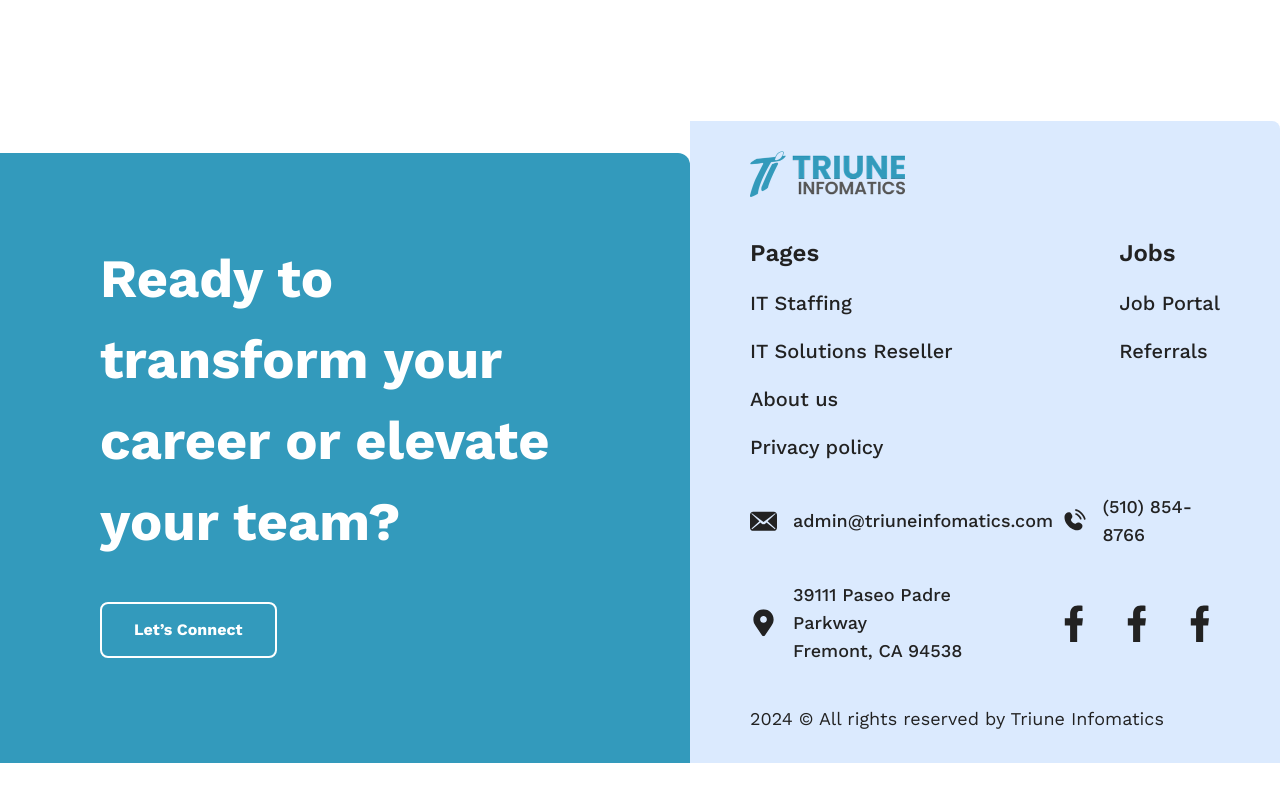
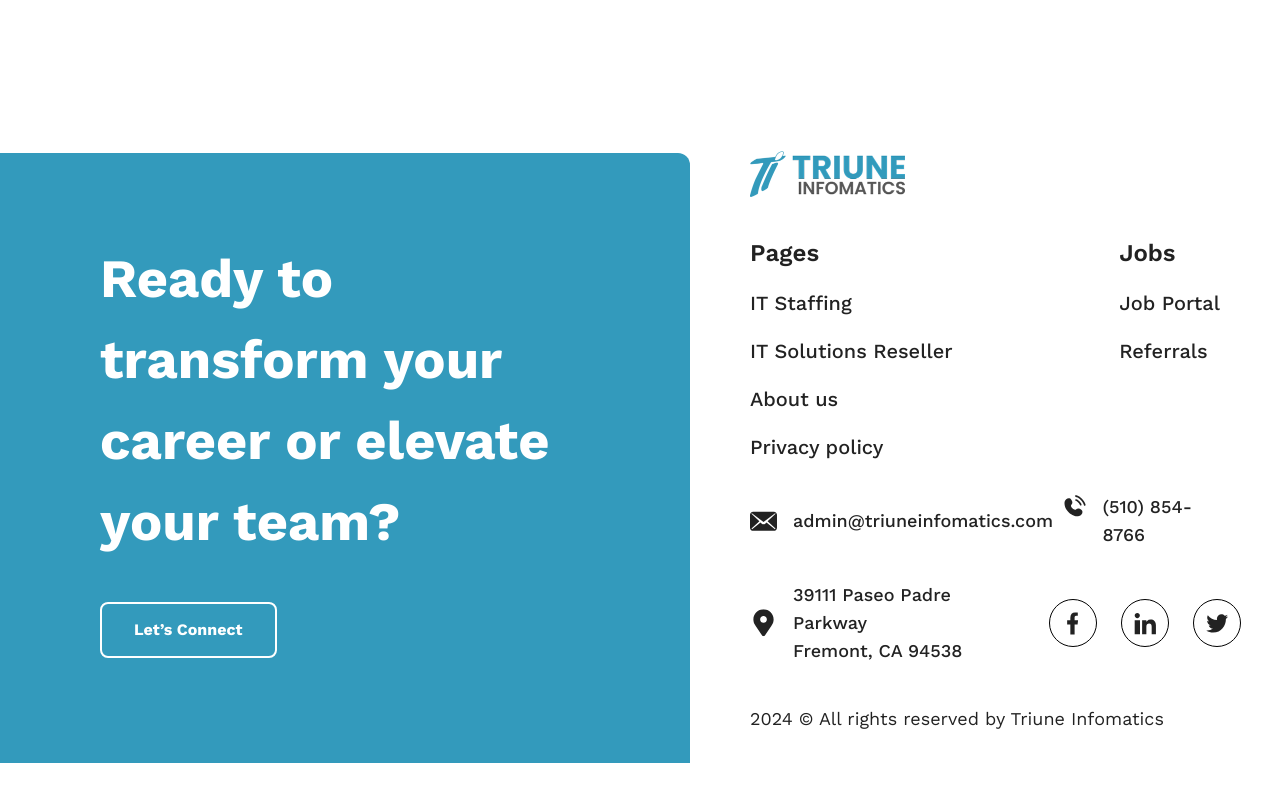
Before and after one commit to shreyy23/truine, a Vue app: page / in a window 1280 px wide. Shown: the part 2700-3502 px from the top of the page. Built offline with nearby package versions, Linux system fonts and the light colour scheme.

Commit message:
fix: Update the footer

```diff
--- a/src/components/Home/Hero.vue
+++ b/src/components/Home/Hero.vue
@@ -10,7 +10,7 @@
         <nav class="absolute top-0 left-0 w-full z-20 bg-transparent/25">
             <div class="container mx-auto flex items-center justify-between p-[8px]  lg:px-[60px]">
                 <div class=" lg:p-0">
-                    <img src="/img/Triune_Logo.png" class="w-[120px] h-[40px] lg:w-[200px] lg:h-[94.77px]">
+                    <img src="/img/Triune_Logo.png" class="w-[100px] h-[55px] lg:w-[200px] lg:h-[94.77px]">
                 </div>
                 <button v-if="isMobile" @click="toggleMenu" class="text-white text-2xl block lg:hidden">
                     ☰
--- a/src/components/comman/Footer.vue
+++ b/src/components/comman/Footer.vue
@@ -2,21 +2,24 @@
   <div class="min-h-screen flex items-center justify-center">
     <div class="w-full max-w-[1366px] h-auto lg:h-[610px] flex flex-col lg:flex-row justify-start items-end">
       <!-- Left Section -->
-      <div class="w-full lg:w-[690px] h-auto lg:h-[610px] px-10 lg:px-[100px] py-20 lg:py-[85px] bg-[#339abc] rounded-tr-xl flex flex-col justify-start items-start gap-2.5 overflow-hidden">
+      <div
+        class="w-full lg:w-[690px] h-auto lg:h-[610px] px-10 lg:px-[100px] py-20 lg:py-[85px] bg-[#339abc] rounded-tr-xl flex flex-col justify-start items-start gap-2.5 overflow-hidden">
         <div class="w-full h-auto flex flex-col justify-start items-start gap-10">
           <div class="w-full h-auto flex flex-col justify-start items-center gap-4">
             <div class="w-full text-white text-3xl lg:text-[54px] font-bold  leading-tight lg:leading-[81px]">
               Ready to transform your career or elevate your team?
             </div>
           </div>
-          <button class="px-8 py-3.5 rounded-lg border-2 border-white flex justify-center items-center gap-4 overflow-hidden">
+          <button
+            class="px-8 py-3.5 rounded-lg border-2 border-white flex justify-center items-center gap-4 overflow-hidden">
             <span class="text-white text-base font-bold ">Let’s Connect</span>
           </button>
         </div>
       </div>
 
       <!-- Right Section -->
-      <div class="w-full lg:w-auto lg:flex-1 px-6 lg:px-[60px] py-6 lg:py-[30px] bg-blue-100 rounded-tr-lg flex flex-col justify-center items-start gap-10 overflow-hidden">
+      <div
+        class="w-full lg:w-auto lg:flex-1 px-6 lg:px-[60px] py-6 lg:py-[30px] bg-[FFFFFF]/90rounded-tr-lg flex flex-col justify-center items-start gap-10 overflow-hidden">
         <div class="w-full flex flex-col justify-start items-start gap-8">
           <img class="w-[155px] h-[45.27px]" src="/public/img/icons/color_logo.png" alt="Logo" />
         </div>
@@ -44,18 +47,18 @@
 
           <!-- Contact Section -->
           <div class="w-full flex flex-col justify-start items-start gap-8">
-            <div class="w-full flex flex-col lg:flex-row justify-between items-center gap-8">
+            <div class="w-full flex flex-col lg:flex-row justify-between  gap-8">
               <div class="flex items-center gap-4">
                 <img class="w-7 h-7" src="/public/img/icons/mail.svg" alt="Email Icon" />
                 <span class="text-[#222222] text-lg font-medium ">admin@triuneinfomatics.com</span>
               </div>
-              <div class="flex items-center gap-4">
+              <div class="flex  gap-4">
                 <img class="w-7 h-7" src="/public/img/icons/phone-calling.svg" alt="Phone Icon" />
                 <span class="text-[#222222] text-lg font-medium ">(510) 854-8766</span>
               </div>
             </div>
 
-            <div class="w-full flex flex-col lg:flex-row justify-between items-center gap-8">
+            <div class="w-full flex flex-col lg:flex-row justify-between  gap-8">
               <div class="flex items-center gap-4">
                 <img class="w-7 h-7" src="/public/img/icons/location.svg" alt="Location Icon" />
                 <span class="text-[#222222] text-lg font-medium">
@@ -66,9 +69,18 @@
               <!-- Social Media Icons -->
               <div class="w-[171px] flex flex-col justify-center items-start gap-10">
                 <div class="flex gap-6">
-                  <img class="w-10 h-10" src="/public/img/icons/Facebook.svg" alt="Facebook Icon" />
-                  <img class="w-10 h-10" src="/public/img/icons/Facebook.svg" alt="LinkedIn Icon" />
-                  <img class="w-10 h-10" src="/public/img/icons/Facebook.svg" alt="Twitter Icon" />
+                  <div class="w-12 h-12 flex items-center justify-center rounded-full border border-black">
+                    <img class="w-6 h-6" src="/public/img/icons/Facebook.svg" alt="Facebook Icon" />
+                  </div>
+
+                  <div class="w-12 h-12 flex items-center justify-center rounded-full border border-black">
+                    <img class="w-6 h-6" src="/public/img/icons/LinkedIn.svg" alt="LinkedIn Icon" />
+                  </div>
+
+                  <div class="w-12 h-12 flex items-center justify-center rounded-full  border border-black">
+                    <img class="w-6 h-6" src="/public/img/icons/Twitter.svg" alt="Twitter Icon" />
+                  </div>
+
                 </div>
               </div>
             </div>
```
